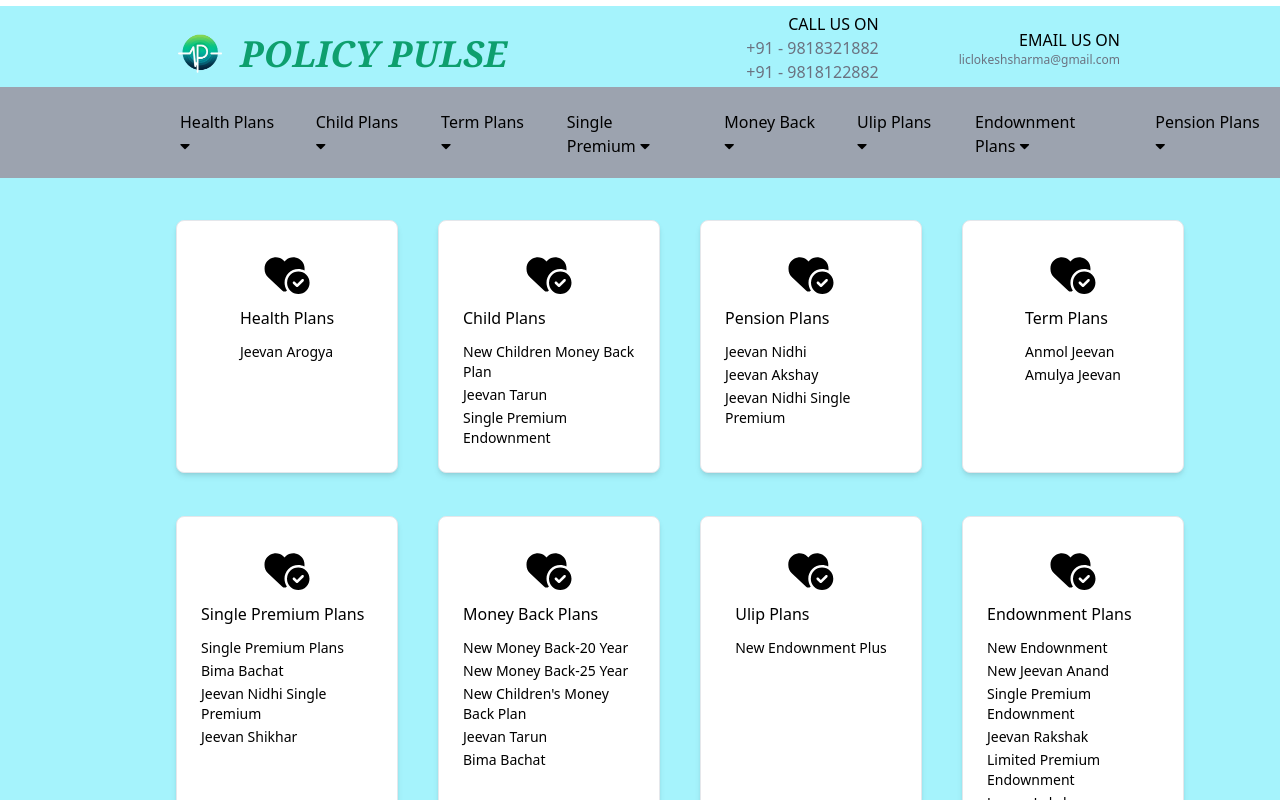
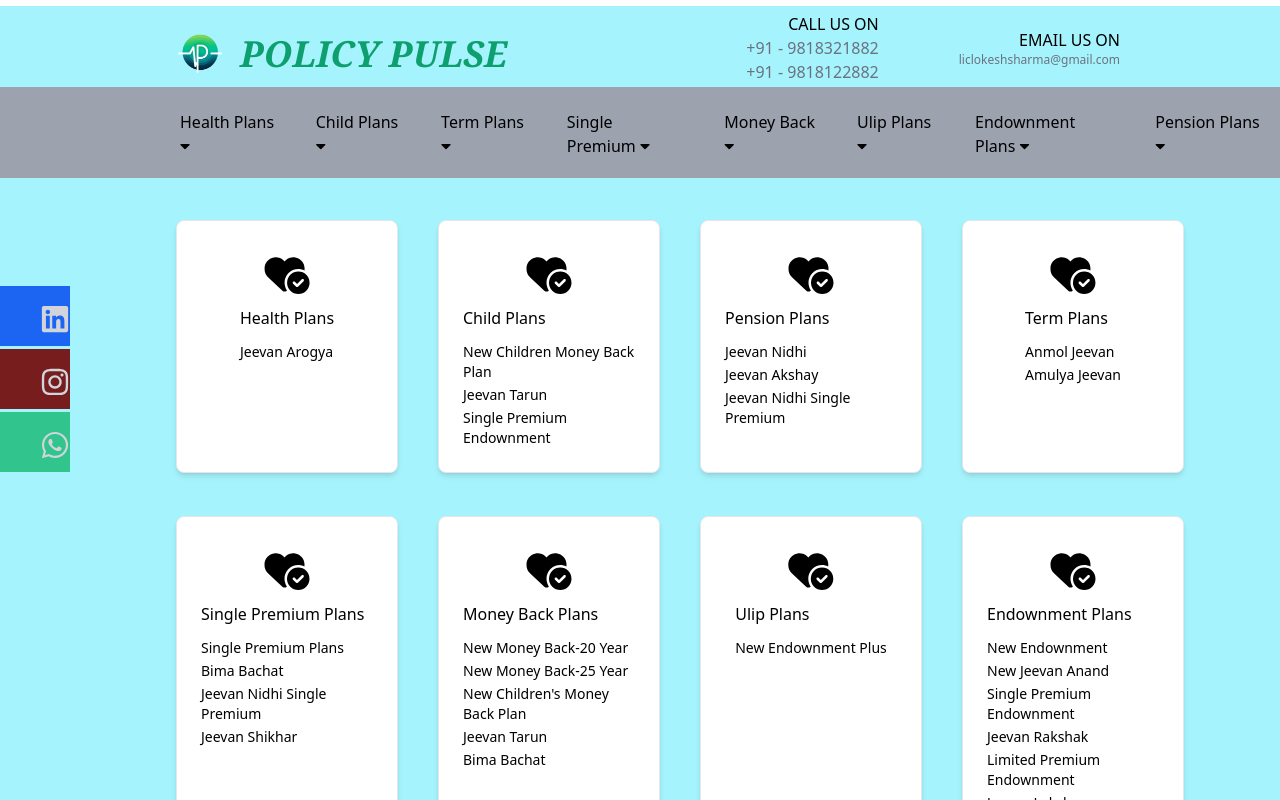
Before and after one commit to himanshi-sharma-123/Policy-Pulse, a React (Vite) app: page / in a window 1280 px wide. Shown: the top 800 px of the page. Built offline with nearby package versions, Linux system fonts and the light colour scheme.

Commit message:
add socials

```diff
--- a/src/components/Navbar.jsx
+++ b/src/components/Navbar.jsx
@@ -2,6 +2,14 @@
 import logo from "../assets/logo.png";
 import { Link } from "react-router-dom";
 import { AiOutlineMenu, AiOutlineClose } from "react-icons/ai";
+import {
+  FaGithub,
+  FaInstagram,
+  FaLinkedin,
+  FaTwitter,
+  FaWhatsapp,
+} from "react-icons/fa6";
+import { BsFillPersonLinesFill } from "react-icons/bs";
 
 const lists = [
   {
@@ -196,6 +204,43 @@
           ))}
         </ul>
       </div>
+
+      <div className="hidden lg:flex fixed flex-col top-[35%] left-0 ml-2.5">
+        <ul>
+          <li className="w-[160px] h-[60px] flex justify-between items-center ml-[-100px] hover:ml-[-10px] duration-300 bg-blue-600">
+            <a
+              className="flex justify-between items-center w-full text-gray-300"
+              href="https://www.linkedin.com/in/lokesh-sharma-509a2b116/"
+            >
+              Linkedin <FaLinkedin size={30} />
+            </a>
+          </li>
+          <li className="w-[160px] h-[60px] flex justify-between items-center ml-[-100px] hover:ml-[-10px] duration-300 bg-red-900">
+            <a
+              className="flex justify-between items-center w-full text-gray-300"
+              href="Lokesh Shrma"
+            >
+              Instagram <FaInstagram size={30} />
+            </a>
+          </li>
+          <li className="w-[160px] h-[60px] flex justify-between items-center ml-[-100px] hover:ml-[-10px] duration-300 bg-green-400">
+            <a
+              className="flex justify-between items-center w-full text-gray-300"
+              href="9818122882"
+            >
+              Whatsapp <FaWhatsapp size={30} />
+            </a>
+          </li>
+          {/* <li className="w-[160px] h-[60px] flex justify-between items-center ml-[-100px] hover:ml-[-10px] duration-300 bg-[#565f69]">
+            <a
+              className="flex justify-between items-center w-full text-gray-300"
+              href="https://drive.google.com/file/d/1uqP0pIHX-zpKP3_TM9t2nibr8OE3DLu-/view?usp=sharing"
+            >
+              Resume <BsFillPersonLinesFill size={30} />
+            </a>
+          </li> */}
+        </ul>
+      </div>
     </header>
   );
 };
```
